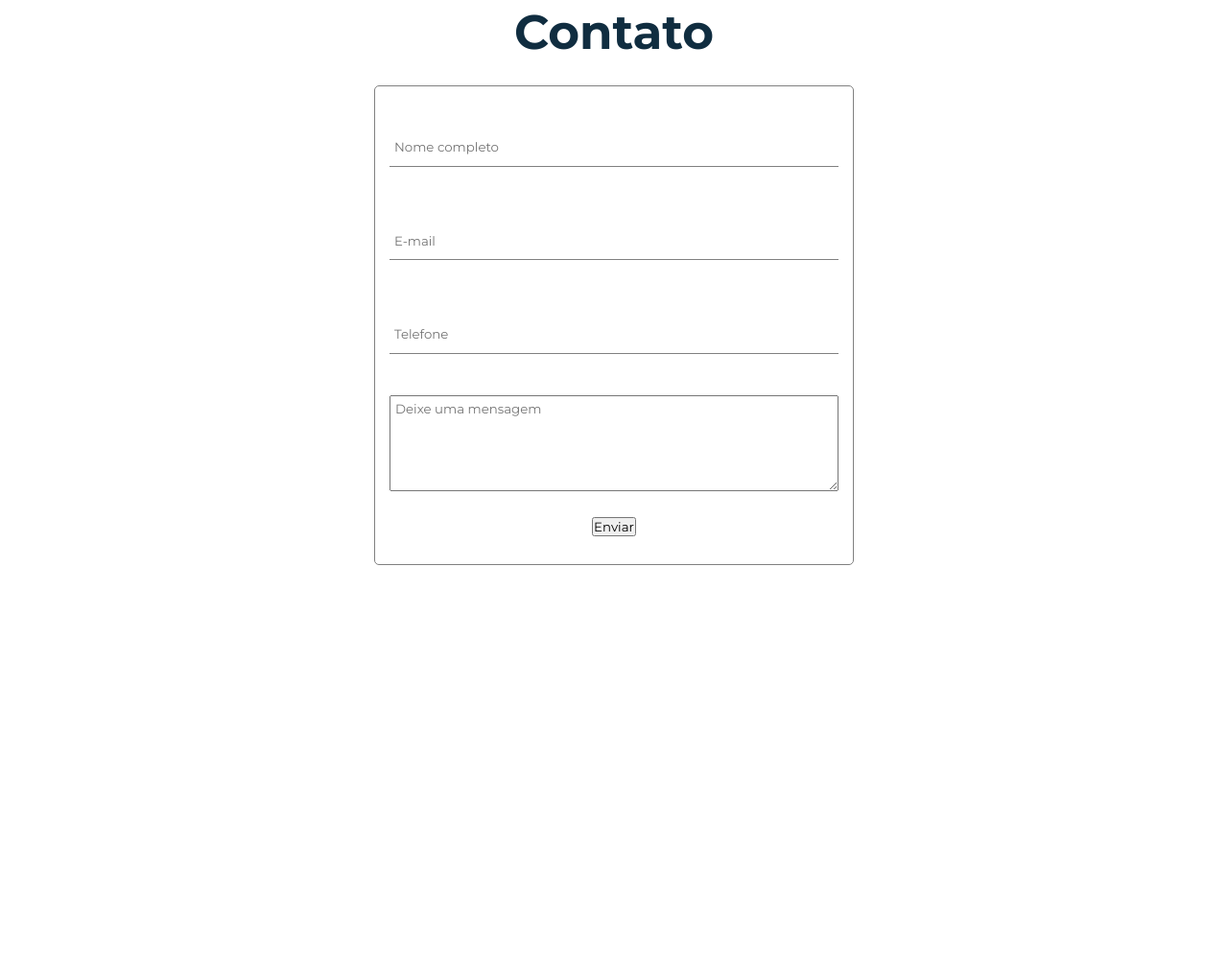
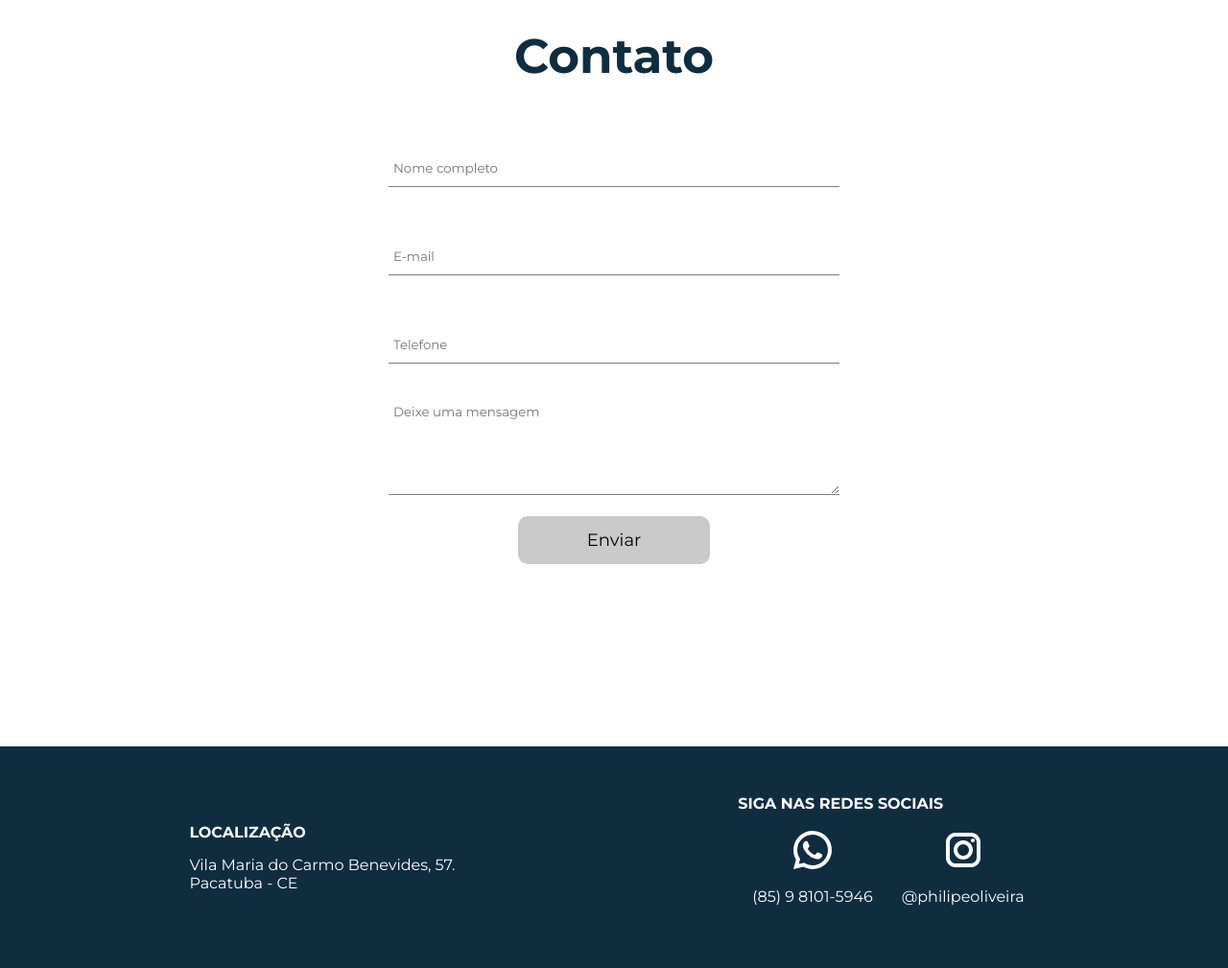
Before and after one commit to philmcqueid/portifolio, a plain HTML site: page index.html in a window 1280 px wide. Shown: the part 2422-3431 px from the top of the page at 96% size. Before the commit the page ends 3011 px from the top, so only its background shows below. Drawn offline with nearby package versions, Linux system fonts and the light colour scheme.

Commit message:
Parte 1 finalizada

```diff
--- a/assets/css/index.css
+++ b/assets/css/index.css
@@ -145,7 +145,12 @@ header {
   font-size: 1.5rem;
 }
 
-#button {
+#sobre .button {
+  background-color: white;
+}
+
+.button {
+  background-color: rgb(202, 202, 202);
   width: 200px;
   height: 50px;
   border-radius: 10px;
@@ -161,6 +166,8 @@ header {
   display: flex;
   flex-direction: column;
   align-items: center;
+  height: 100vh;
+  padding: 25px;
 }
 
 #contato h1 {
@@ -175,8 +182,8 @@ header {
   flex-direction: column;
   align-items: center;
   justify-content: space-around;
-  border-radius: 5px;
-  border: 1px solid gray;
+  /* border-radius: 5px;
+  border: 1px solid gray; */
   padding: 15px;
 }
 
@@ -195,4 +202,44 @@ header {
   height: 100px;
   width: 100%;
   padding: 5px;
+  border: none;
+  border-bottom: 1px solid gray;
 }
+
+/* Rodapé */
+#footer {
+  display: flex;
+  justify-content: space-around;
+  align-items: center;
+  padding: 50px;
+  background-color: #102d40;
+  color: white;
+}
+
+.location p {
+  margin-top: 15px;
+}
+.social-media {
+  display: flex;
+  flex-direction: column;
+}
+.medias {
+  display: flex;
+  flex-direction: row;
+}
+.medias p {
+  margin-top: 15px;
+}
+.medias svg {
+  width: 50px;
+}
+
+.whatsapp,
+.instagram {
+  color: white;
+  margin: 15px;
+  display: flex;
+  flex-direction: column;
+  justify-content: center;
+  align-items: center;
+}
--- a/index.html
+++ b/index.html
@@ -96,6 +96,31 @@
 
     <!-- Contato -->
 
+    <!-- Rodapé -->
+    <footer id="footer">
+      <div class="location">
+        <h4>LOCALIZAÇÃO</h4>
+        <p>Vila Maria do Carmo Benevides, 57. <br />Pacatuba - CE</p>
+      </div>
+
+      <div class="social-media">
+        <h4>SIGA NAS REDES SOCIAIS</h4>
+        <div class="medias">
+          <div class="whatsapp">
+            <img src="./assets/img/whatsapp.svg" />
+            <p>(85) 9 8101-5946</p>
+          </div>
+
+          <div class="instagram">
+            <img src="./assets/img/instagram.svg" />
+            <p>@philipeoliveira</p>
+          </div>
+        </div>
+      </div>
+    </footer>
+
+    <!-- Rodapé -->
+
     <script>
       feather.replace();
     </script>
```
Also changed, not shown: assets/img/instagram.png (added), assets/img/instagram.svg (added), assets/img/whatsapp.png (added), assets/img/whatsapp.svg (added).
